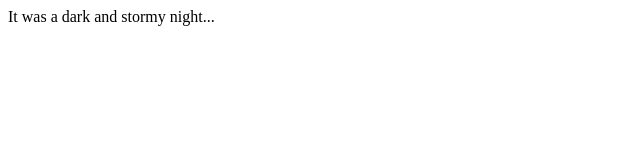
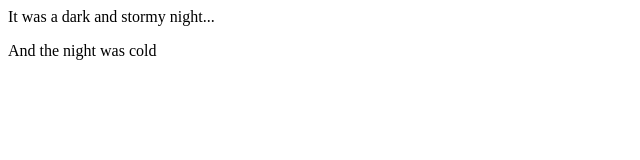
Before and after one commit to Alexcuellar18/fireside-story, a plain HTML site: page index.html in a window 1280 px wide. Shown: the whole page, without its empty margins (0-640 px from the left). Drawn offline with Linux system fonts and the light colour scheme.

Commit message:
added a second line of story

```diff
--- a/index.html
+++ b/index.html
@@ -1,5 +1,6 @@
 <html>
   <body>
     <p>It was a dark and stormy night...</p>
+    <p> And the night was cold</p>
   </body>
 </html>
```
